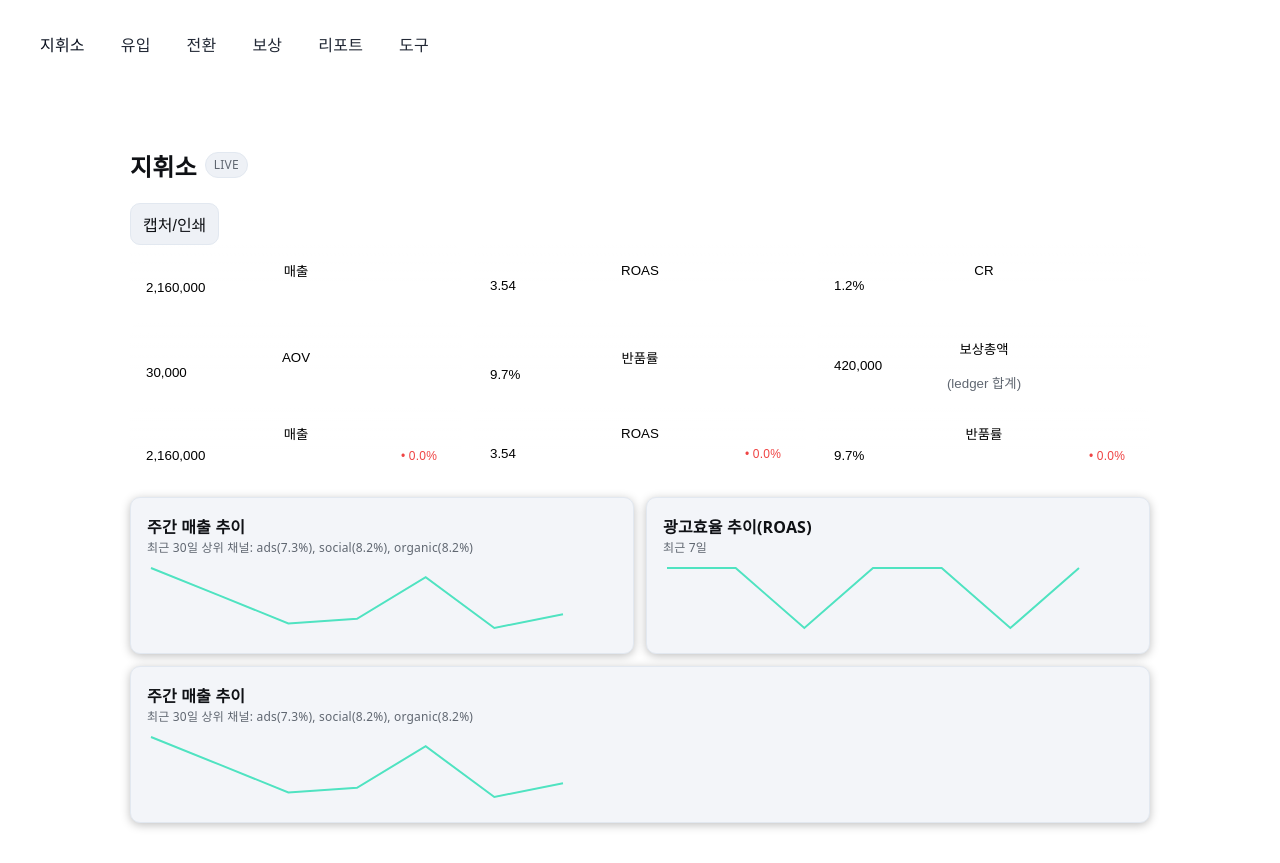
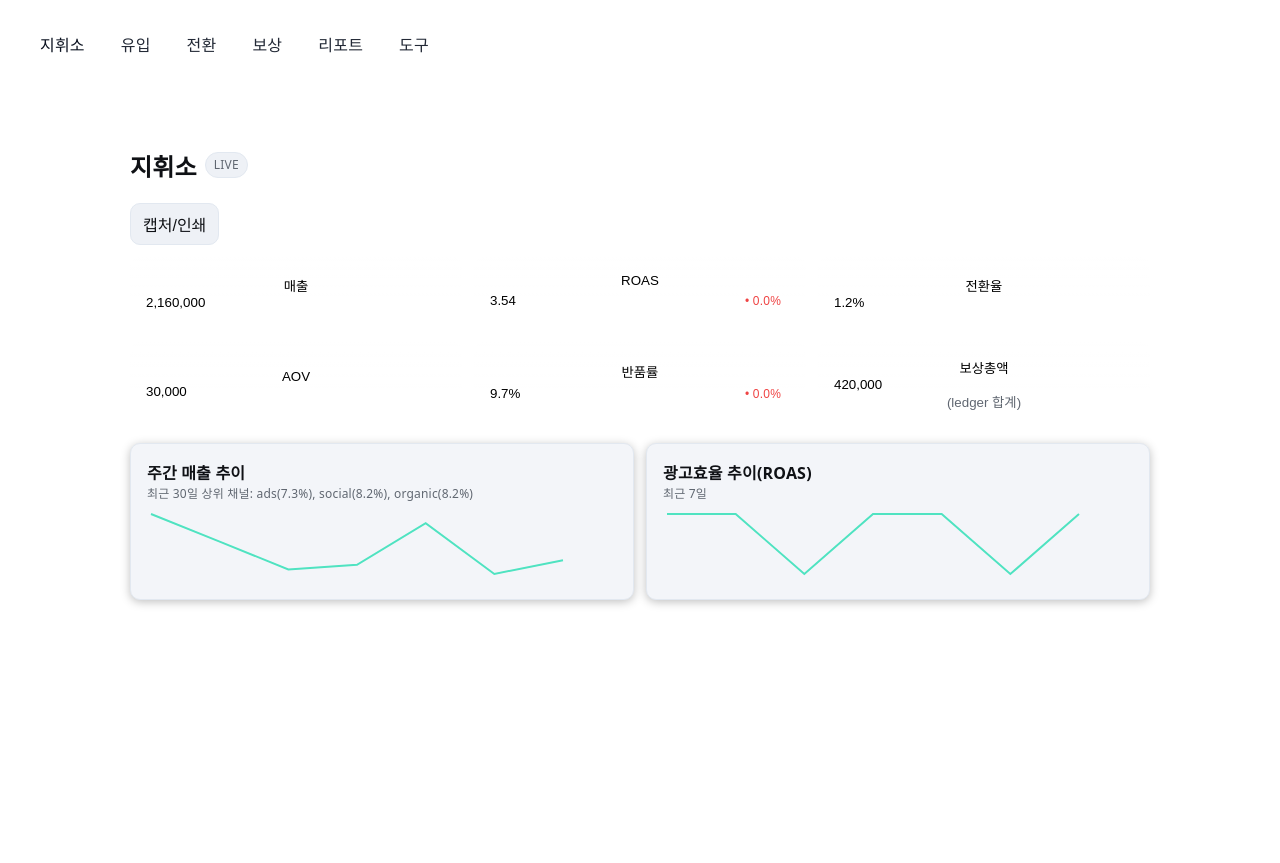
Before and after one commit to sht27363838-glitch/zp-v3.0, a Next.js app: page / in a window 1280 px wide. After the commit the page ends 800 px from the top, so only its background shows below. Built offline with nearby package versions, Linux system fonts and the light colour scheme.

Commit message:
Update page.tsx

```diff
--- a/app/page.tsx
+++ b/app/page.tsx
@@ -1,147 +1,199 @@
+// app/page.tsx
 'use client'
 
 import { getHomeExplain } from './_lib/explain'
 import { sourceTag } from '@lib/csvSafe'
-import TrendBadge from './_components/TrendBadge'
-import InsightCard from './_components/InsightCard'
-import React, {useMemo, useState} from 'react'
-import { readCsvOrDemo, parseCsv } from './_lib/readCsv' // ✅ parseCsv 추가
+import React, { useMemo, useState } from 'react'
+import { readCsvOrDemo, parseCsv } from './_lib/readCsv'
 import { fmt, pct } from './_lib/num'
 import { computeKpiRows, summarize, lastNDays, series } from './_lib/kpi'
 import KpiTile from './_components/KpiTile'
+import TrendBadge from './_components/TrendBadge'
+import InsightCard from './_components/InsightCard'
 import Modal from './_components/Modal'
 import Spark from './_components/Spark'
 import ExportBar from '@cmp/ExportBar'
 
-export default function Home(){
-  // ✅ 데모 대체 로더 사용
+export default function Home() {
+  // 데이터 로드
   const raw = readCsvOrDemo('kpi_daily')
-  const rows = useMemo(()=> computeKpiRows(raw), [raw])
+  const rows = useMemo(() => computeKpiRows(raw), [raw])
   const sumAll = summarize(rows)
 
-  const capRaw = readCsvOrDemo('ledger') // ledger는 비어있으면 그냥 빈값
-  const capAmt = useMemo(()=>{
-    if(!capRaw) return 0
+  // ledger 합계(보상총액)
+  const capRaw = readCsvOrDemo('ledger')
+  const capAmt = useMemo(() => {
+    if (!capRaw) return 0
     const lines = capRaw.split('\n').slice(1).filter(Boolean)
-    let s = 0; for(const ln of lines){ const cols = ln.split(','); s += Number(cols[3]||0)+Number(cols[4]||0) }
+    let s = 0
+    for (const ln of lines) {
+      const cols = ln.split(',')
+      s += Number(cols[3] || 0) + Number(cols[4] || 0)
+    }
     return s
-  },[capRaw])
+  }, [capRaw])
 
-  // ✅ 월 목표 읽기(settings.csv에 month_goal 있으면 사용)
+  // settings: month_goal 읽기
   const sraw = readCsvOrDemo('settings')
-  const monthGoal = useMemo(()=>{
-    if(!sraw) return 0
+  const monthGoal = useMemo(() => {
+    if (!sraw) return 0
     try {
       const { rows } = parseCsv(sraw)
       return Number((rows?.[0] as any)?.month_goal || 0) || 0
-    } catch { return 0 }
+    } catch {
+      return 0
+    }
   }, [sraw])
 
-  // ✅ 이번 달 매출 합계 + 진행률 계산
-  const ym = new Date().toISOString().slice(0,7) // YYYY-MM
-  const thisMonthRevenue = useMemo(()=> rows
-    .filter(r => String(r.date||'').startsWith(ym))
-    .reduce((s,r)=> s + Number(r.revenue||0), 0)
-  , [rows, ym])
+  // 이번 달 매출 & 목표 진행률
+  const ym = new Date().toISOString().slice(0, 7) // YYYY-MM
+  const thisMonthRevenue = useMemo(
+    () =>
+      rows
+        .filter((r) => String(r.date || '').startsWith(ym))
+        .reduce((s, r) => s + Number(r.revenue || 0), 0),
+    [rows, ym]
+  )
   const progress = monthGoal > 0 ? Math.min(1, thisMonthRevenue / monthGoal) : null
 
-  const [open,setOpen] = useState(false)
-  const [topic,setTopic] = useState<'revenue'|'roas'|'cr'|'aov'|'returns'|'reward'>('revenue')
-  const openDrill = (t: typeof topic)=>{ setTopic(t); setOpen(true) }
+  // 드릴다운 상태
+  const [open, setOpen] = useState(false)
+  const [topic, setTopic] = useState<
+    'revenue' | 'roas' | 'cr' | 'aov' | 'returns' | 'reward'
+  >('revenue')
+  const openDrill = (t: typeof topic) => {
+    setTopic(t)
+    setOpen(true)
+  }
 
-  const last7  = lastNDays(rows, 7)
+  // 기간 시리즈
+  const last7 = lastNDays(rows, 7)
   const last30 = lastNDays(rows, 30)
+  const prev7 = lastNDays(rows, 14).slice(0, 7)
+  const sum = (
+    arr: typeof rows,
+    key: 'revenue' | 'orders' | 'visits' | 'ad_cost' | 'returns'
+  ) => arr.reduce((s, r) => s + Number((r as any)[key] || 0), 0)
 
-  // 지난 7일 & 그 직전 7일 합계
-  const prev7  = lastNDays(rows, 14).slice(0, 7)
-  const sum = (arr: typeof rows, key: 'revenue'|'orders'|'visits'|'ad_cost'|'returns') =>
-    arr.reduce((s, r) => s + Number((r as any)[key] || 0), 0)
-
-  const mapMetric = (t: typeof topic, xr: typeof rows)=>{
-    if(t==='revenue') return series(xr, 'revenue')
-    if(t==='returns') return series(xr, 'returns')
-    if(t==='reward')  return []
-    if(t==='aov'){ const v = xr.map(r=> r.orders? r.revenue/r.orders : 0); return v }
-    if(t==='cr'){  const v = xr.map(r=> r.visits? r.orders/r.visits : 0); return v }
-    if(t==='roas'){const v = xr.map(r=> r.ad_cost? r.revenue/(r.ad_cost||1) : 0); return v }
+  const mapMetric = (t: typeof topic, xr: typeof rows) => {
+    if (t === 'revenue') return series(xr, 'revenue')
+    if (t === 'returns') return series(xr, 'returns')
+    if (t === 'reward') return []
+    if (t === 'aov') return xr.map((r) => (r.orders ? r.revenue / r.orders : 0))
+    if (t === 'cr') return xr.map((r) => (r.visits ? r.orders / r.visits : 0))
+    if (t === 'roas')
+      return xr.map((r) => (r.ad_cost ? r.revenue / (r.ad_cost || 1) : 0))
     return []
   }
 
   return (
     <div className="page">
-      <div style={{display:'flex', alignItems:'center', gap:8}}>
+      {/* 제목 + DEMO/LIVE 배지 */}
+      <div style={{ display: 'flex', alignItems: 'center', gap: 8 }}>
         <h2>지휘소</h2>
         <span className="badge">{sourceTag('kpi_daily')}</span>
       </div>
 
+      {/* KPI 그리드만 캡처/인쇄 대상으로 지정 */}
       <ExportBar selector=".kpi-grid" />
 
-      {/* ✅ 첫 번째 KPI 그리드: '매출' 타일에 월 목표 대비 % 배지 추가 */}
-      <div className="grid">
+      {/* ✅ 단 하나의 KPI 그리드 (중복 제거) */}
+      <div className="kpi-grid">
         <KpiTile
           label="매출"
           value={fmt(sumAll.total.revenue)}
-          right={progress!=null ? <span className="badge">{(progress*100).toFixed(0)}%</span> : undefined}
-          onClick={()=>openDrill('revenue')}
-        />
-        <KpiTile label="ROAS"   value={(sumAll.ROAS||0).toFixed(2)} onClick={()=>openDrill('roas')}/>
-        <KpiTile label="CR"     value={pct(sumAll.CR||0)} onClick={()=>openDrill('cr')}/>
-        <KpiTile label="AOV"    value={fmt(sumAll.AOV||0)} onClick={()=>openDrill('aov')}/>
-        <KpiTile label="반품률" value={pct(sumAll.ReturnsRate||0)} onClick={()=>openDrill('returns')}/>
-        <KpiTile label="보상총액" value={fmt(capAmt)} note="(ledger 합계)" onClick={()=>openDrill('reward')}/>
-      </div>
-
-      {/* 두 번째 KPI 그리드(트렌드 배지)는 기존대로 유지 */}
-      <div className="grid">
-        <KpiTile
-          label="매출"
-          value={fmt(sumAll.total.revenue)}
-          right={<TrendBadge now={sum(last7,'revenue')} prev={sum(prev7,'revenue')} />}
-          onClick={()=>openDrill('revenue')}
+          right={
+            progress != null ? (
+              <span className="badge">{(progress * 100).toFixed(0)}%</span>
+            ) : undefined
+          }
+          onClick={() => openDrill('revenue')}
         />
         <KpiTile
           label="ROAS"
-          value={(sumAll.ROAS||0).toFixed(2)}
-          right={<TrendBadge now={sum(last7,'revenue')/(sum(last7,'ad_cost')||1)}
-                             prev={sum(prev7,'revenue')/(sum(prev7,'ad_cost')||1)} />}
-          onClick={()=>openDrill('roas')}
+          value={(sumAll.ROAS || 0).toFixed(2)}
+          right={
+            <TrendBadge
+              now={sum(last7, 'revenue') / (sum(last7, 'ad_cost') || 1)}
+              prev={sum(prev7, 'revenue') / (sum(prev7, 'ad_cost') || 1)}
+            />
+          }
+          onClick={() => openDrill('roas')}
+        />
+        <KpiTile
+          label="전환율"
+          value={pct(sumAll.CR || 0)}
+          onClick={() => openDrill('cr')}
+        />
+        <KpiTile
+          label="AOV"
+          value={fmt(sumAll.AOV || 0)}
+          onClick={() => openDrill('aov')}
         />
         <KpiTile
           label="반품률"
-          value={pct(sumAll.ReturnsRate||0)}
-          right={<TrendBadge invert now={(sum(last7,'returns')/(sum(last7,'orders')||1))}
-                             prev={(sum(prev7,'returns')/(sum(prev7,'orders')||1))} />}
-          onClick={()=>openDrill('returns')}
+          value={pct(sumAll.ReturnsRate || 0)}
+          right={
+            <TrendBadge
+              invert
+              now={sum(last7, 'returns') / (sum(last7, 'orders') || 1)}
+              prev={sum(prev7, 'returns') / (sum(prev7, 'orders') || 1)}
+            />
+          }
+          onClick={() => openDrill('returns')}
         />
-        {/* 나머지 타일은 필요 시 동일 패턴으로 */}
-      </div>
-
-      <div className="grid" style={{gridTemplateColumns:'1fr 1fr', gap:'var(--gap)', marginTop:12}}>
-        <InsightCard title="주간 매출 추이" note={getHomeExplain()}
-          series={last7.map(r=> Number(r.revenue||0))}/>
-        <InsightCard title="광고효율 추이(ROAS)" note="최근 7일"
-          series={last7.map(r=> (r.ad_cost? (r.revenue/(r.ad_cost||1)):0))}/>
-      </div>
-
-      {/* 인사이트 카드(단일) – 유지 */}
-      <div className="grid" style={{gridTemplateColumns:'1fr', gap:'var(--gap)', marginTop:12}}>
-        <InsightCard title="주간 매출 추이" note={getHomeExplain()}
-          series={last7.map(r=> Number(r.revenue||0))}
+        <KpiTile
+          label="보상총액"
+          value={fmt(capAmt)}
+          note="(ledger 합계)"
+          onClick={() => openDrill('reward')}
         />
       </div>
 
-      <Modal open={open} onClose={()=>setOpen(false)} title={`드릴다운: ${topic.toUpperCase()}`}>
+      {/* 인사이트 카드: 2칸 그리드 */}
+      <div
+        className="grid"
+        style={{ gridTemplateColumns: '1fr 1fr', gap: 'var(--gap)', marginTop: 12 }}
+      >
+        <InsightCard
+          title="주간 매출 추이"
+          note={getHomeExplain()}
+          series={last7.map((r) => Number(r.revenue || 0))}
+        />
+        <InsightCard
+          title="광고효율 추이(ROAS)"
+          note="최근 7일"
+          series={last7.map((r) => (r.ad_cost ? r.revenue / (r.ad_cost || 1) : 0))}
+        />
+      </div>
+
+      {/* 드릴다운 모달 */}
+      <Modal open={open} onClose={() => setOpen(false)} title={`드릴다운: ${topic.toUpperCase()}`}>
         <div className="tabs small">
           <span className="badge">최근 7일</span>
-          <Spark series={mapMetric(topic,last7)} width={520} height={100}/>
+          <Spark series={mapMetric(topic, last7)} width={520} height={100} />
           <span className="badge">최근 30일</span>
-          <Spark series={mapMetric(topic,last30)} width={520} height={100}/>
+          <Spark series={mapMetric(topic, last30)} width={520} height={100} />
         </div>
       </Modal>
 
       <style jsx>{`
-        .grid{display:grid;grid-template-columns:repeat(3,minmax(0,1fr));gap:12px}
-        @media (max-width:800px){ .grid{grid-template-columns:1fr 1fr} }
+        .kpi-grid {
+          display: grid;
+          grid-template-columns: repeat(3, minmax(0, 1fr));
+          gap: 12px;
+        }
+        .grid {
+          display: grid;
+          grid-template-columns: repeat(3, minmax(0, 1fr));
+          gap: 12px;
+        }
+        @media (max-width: 800px) {
+          .kpi-grid,
+          .grid {
+            grid-template-columns: 1fr 1fr;
+          }
+        }
       `}</style>
     </div>
   )
```
